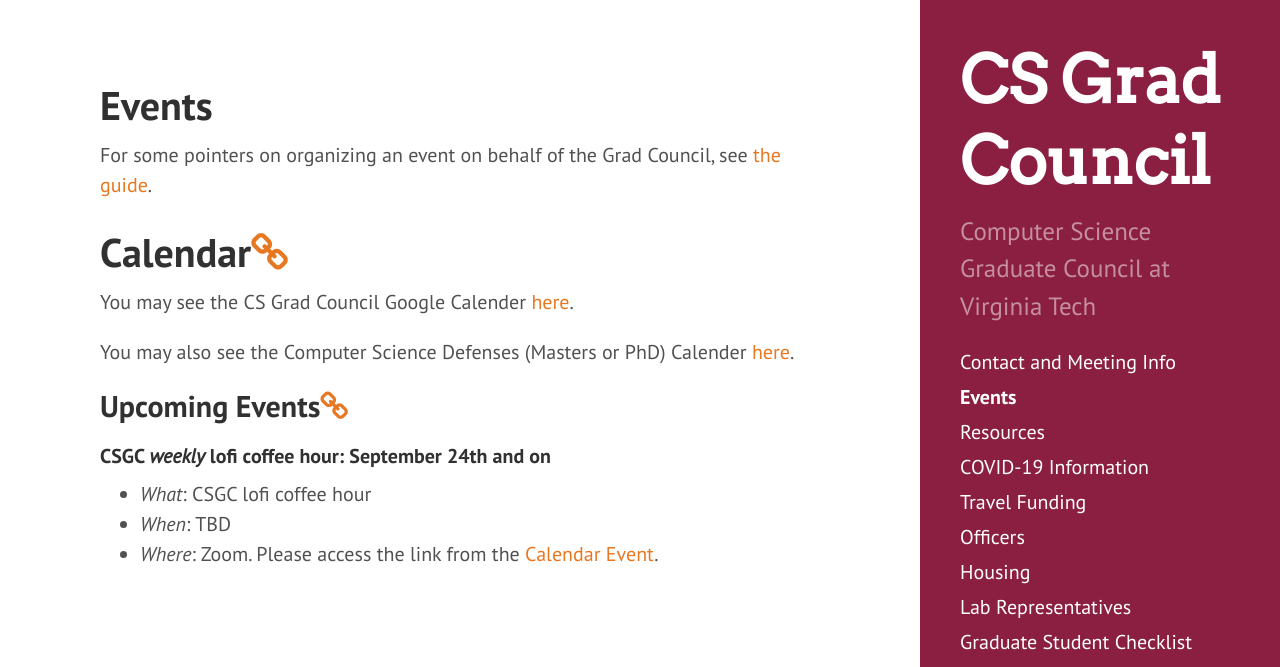
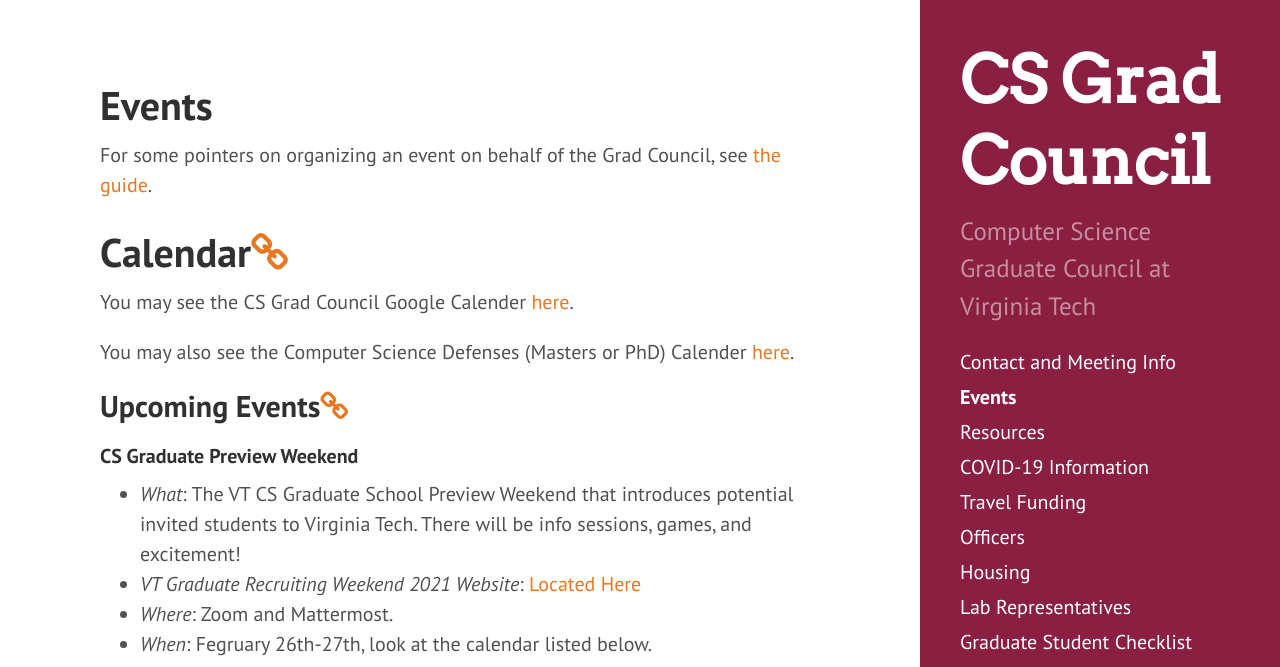
Before and after one commit to CSGraduateCouncil-VirginiaTech/csgc-website, a Jekyll site: the page built from events.md, in a window 1280 px wide and 1400 px high. Shown: the top 667 px of the window. Built offline with Jekyll 4.4.1, drawn with Linux system fonts in a browser that asks for light colours.

Commit message:
Create the Preview Weekend (#138)
* Create the Preview Weekend

Create the Preview Weekend Event

* Update events.md

Co-authored-by: Shakiba D <davari.shakiba@gmail.com>

```diff
--- a/events.md
+++ b/events.md
@@ -14,7 +14,15 @@
 
 ## <a name="UpcomingEvents"></a>Upcoming Events<a href="#UpcomingEvents"><i class="fa fa-link" aria-hidden="true"></i></a>
 
-#### CSGC ***weekly*** lofi coffee hour: September 24th and on
+#### CS Graduate Preview Weekend
+
+- *What*: The VT CS Graduate School Preview Weekend that introduces potential invited students to Virginia Tech. There will be info sessions, games, and excitement!
+- *VT Graduate Recruiting Weekend 2021 Website*: [Located Here](https://wordpress.cs.vt.edu/grweekend2021/)
+- *Where*: Zoom and Mattermost.
+- *When*: Fegruary 26th-27th, look at the calendar listed below.
+<iframe src="https://calendar.google.com/calendar/embed?height=600&amp;wkst=1&amp;bgcolor=%238b1f41&amp;ctz=America%2FNew_York&amp;src=Y19sZDg2aGtzbWR0ZmZraG9ycWRmMTdwaTE3NEBncm91cC5jYWxlbmRhci5nb29nbGUuY29t&amp;color=%233F51B5&amp;showTitle=1&amp;showTabs=0&amp;mode=AGENDA&amp;showPrint=0&amp;showNav=0&amp;showCalendars=0" style="border:solid 1px #777" width="800" height="600" frameborder="0" scrolling="no"></iframe>
+
+#### CSGC ***weekly*** lofi coffee hour
 
 - *What*: CSGC lofi coffee hour
 - *When*: TBD
```
